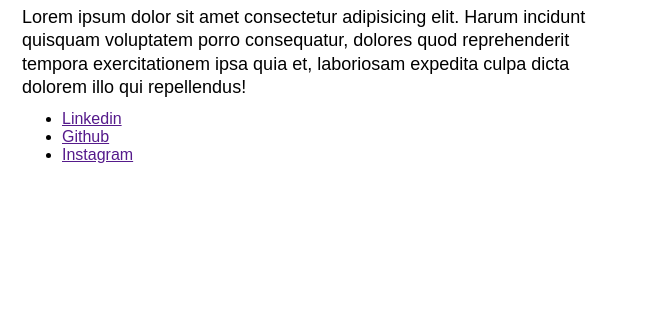
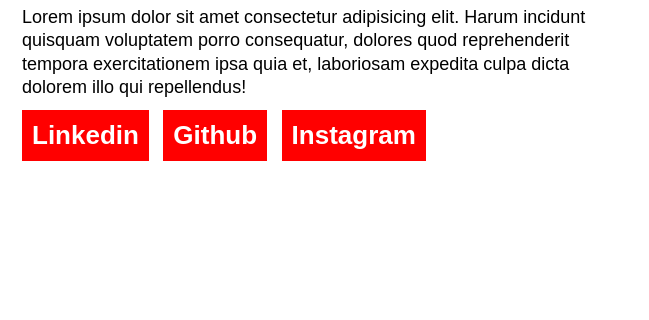
Before and after one commit to mauriciofjnr/mauriciofjnr.github.io, a plain HTML site: page index.html in a window 1280 px wide. Shown: the part 173-493 px from the top of the page, 278-927 px from the left. Drawn offline with Linux system fonts and the light colour scheme.

Commit message:
estilizando links

```diff
--- a/index.html
+++ b/index.html
@@ -37,7 +37,7 @@
                     dolores quod reprehenderit tempora exercitationem ipsa quia et,
                     laboriosam expedita culpa dicta dolorem illo qui repellendus!
                 </p>
-                <ul>
+                <ul class="social-links">
                     <li>
                         <a href="">Linkedin</a>
                     </li>
--- a/style.css
+++ b/style.css
@@ -11,6 +11,10 @@ html, body, aside, main, section {
 
 html {
     scroll-behavior: smooth;
+}
+
+ul:not(.menu-list) {
+    padding: 0;
 }
 
 /* SECTIONS */
@@ -70,3 +74,23 @@ section {
     color: red;
     text-decoration: none;
   }
+
+  .social-links {
+    list-style: none;
+
+  }
+  .social-links li {
+    display: inline-block;
+    background-color: red;
+    margin-right: 10px;
+}
+
+.social-links li a {
+    padding: 10px;
+    display: block;
+    color: #fff;
+    font-weight: bold;
+    font-size: 26px;
+    text-decoration: none;
+    background-color: red;
+}
```
